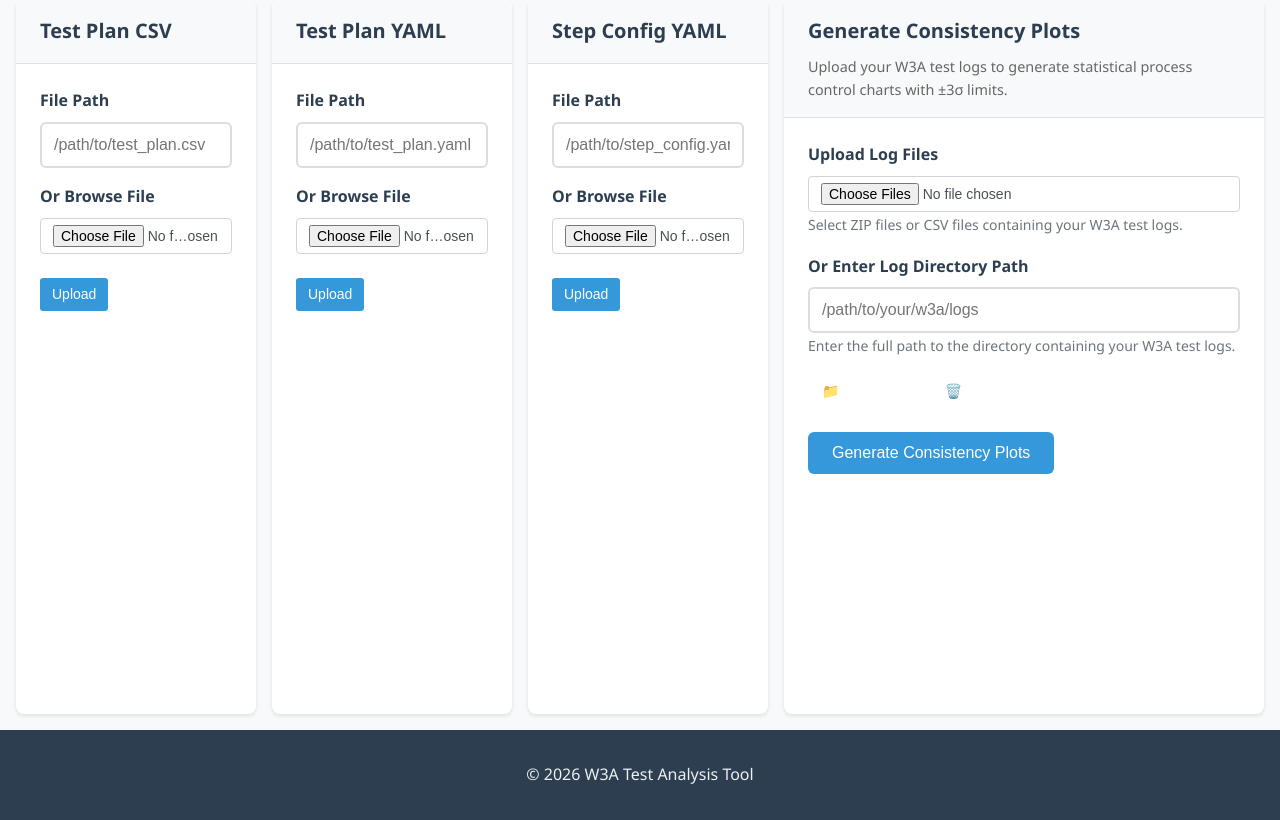
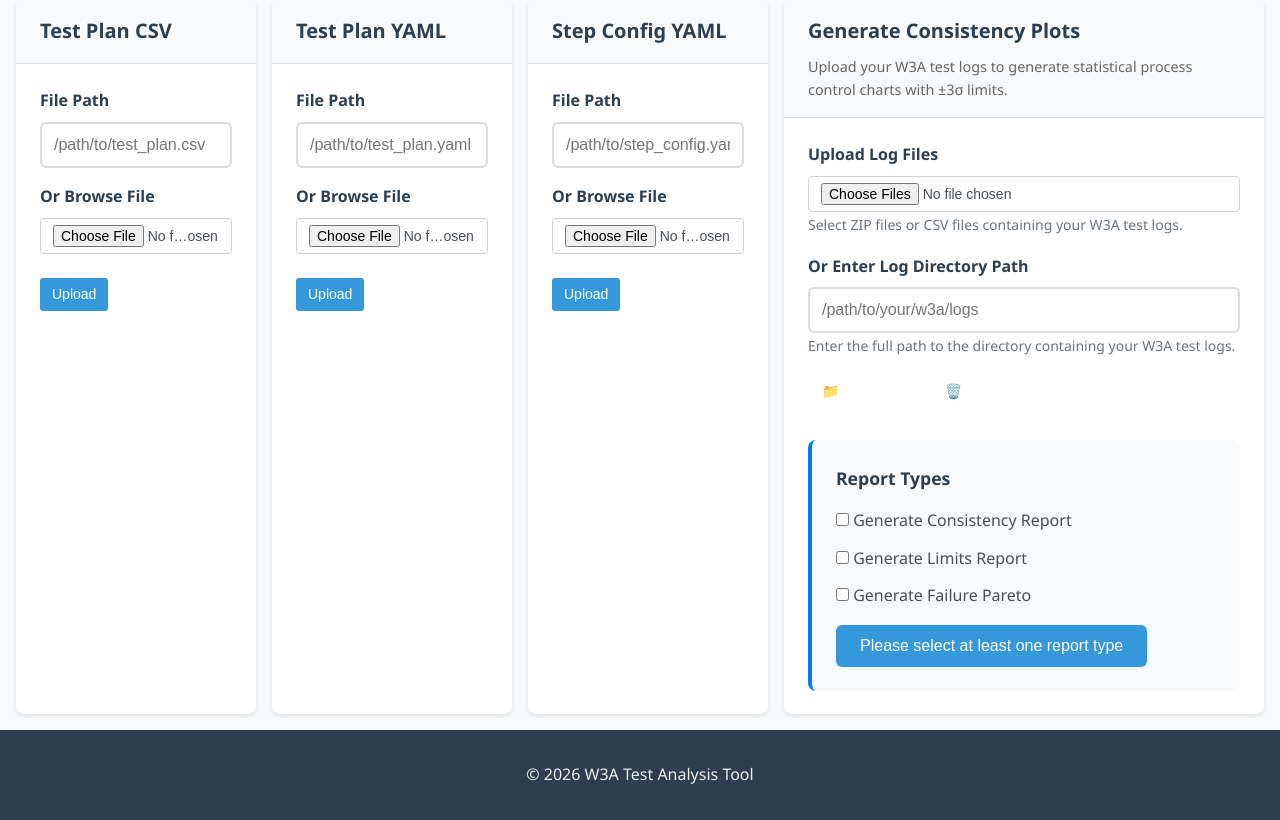
Before and after one commit to zachatblock/mte-consistency-analyzer, a Flask app: page / in a window 1280 px wide. Shown: the part 87-907 px from the top of the page. Run offline with Flask 3, Linux system fonts and the light colour scheme.

Commit message:
Implement checkbox-based report selection system
- Replace single button with checkbox selection system
- Add three report types: Consistency, Limits, Failure Pareto
- Dynamic button text based on checkbox selection
- Validation: requires at least one checkbox selected
- Modular report generation with Promise-based architecture
- Hook up Pareto functionality to backend /analyze_failures route
- Clean, professional UI with proper styling
- Ready for implementing Consistency and Limits reports

```diff
--- a/templates/consistency/index.html
+++ b/templates/consistency/index.html
@@ -176,9 +176,31 @@
                 </div>
             </div>
 
-            <div class="form-group">
-                <button type="button" class="btn btn-primary" id="generate-plots-btn" onclick="generatePlots()">
-                    <span id="btn-text">Generate Consistency Plots</span>
+            <div class="report-selection-section">
+                <h4>Report Types</h4>
+                <div class="checkbox-group">
+                    <div class="form-check">
+                        <input class="form-check-input" type="checkbox" id="consistency-report" onchange="updateGenerateButton()">
+                        <label class="form-check-label" for="consistency-report">
+                            Generate Consistency Report
+                        </label>
+                    </div>
+                    <div class="form-check">
+                        <input class="form-check-input" type="checkbox" id="limits-report" onchange="updateGenerateButton()">
+                        <label class="form-check-label" for="limits-report">
+                            Generate Limits Report
+                        </label>
+                    </div>
+                    <div class="form-check">
+                        <input class="form-check-input" type="checkbox" id="failure-pareto" onchange="updateGenerateButton()">
+                        <label class="form-check-label" for="failure-pareto">
+                            Generate Failure Pareto
+                        </label>
+                    </div>
+                </div>
+
+                <button type="button" class="btn btn-primary btn-lg w-100 mt-3" id="generate-plots-btn" onclick="generatePlots()">
+                    <span id="btn-text">Please select at least one report type</span>
                     <span id="loading-spinner" style="display: none;">
                         Processing... ⏳
                     </span>
@@ -350,6 +372,51 @@
     overflow-y: auto;
     white-space: pre-wrap;
     word-wrap: break-word;
+}
+
+/* Report Selection Styling */
+.report-selection-section {
+    margin-top: 2rem;
+    padding: 1.5rem;
+    background-color: #f8f9fa;
+    border-radius: 8px;
+    border-left: 4px solid #007bff;
+}
+
+.report-selection-section h4 {
+    color: #2c3e50;
+    margin-bottom: 1rem;
+    font-size: 1.1rem;
+}
+
+.checkbox-group {
+    margin-bottom: 1rem;
+}
+
+.form-check {
+    margin-bottom: 0.75rem;
+    padding-left: 1.5rem;
+}
+
+.form-check-input {
+    margin-left: -1.5rem;
+    margin-top: 0.25rem;
+}
+
+.form-check-label {
+    color: #495057;
+    font-weight: 500;
+    cursor: pointer;
+    user-select: none;
+}
+
+.form-check-input:checked + .form-check-label {
+    color: #007bff;
+}
+
+#generate-plots-btn.disabled {
+    opacity: 0.6;
+    cursor: not-allowed;
 }
 </style>
 {% endblock %}
@@ -536,10 +603,43 @@ function clearLogs() {
     alert('Log inputs cleared.');
 }
 
+// Update generate button based on checkbox selection
+function updateGenerateButton() {
+    const consistencyCheck = document.getElementById('consistency-report').checked;
+    const limitsCheck = document.getElementById('limits-report').checked;
+    const paretoCheck = document.getElementById('failure-pareto').checked;
+
+    const btn = document.getElementById('generate-plots-btn');
+    const btnText = document.getElementById('btn-text');
+
+    const selectedCount = [consistencyCheck, limitsCheck, paretoCheck].filter(Boolean).length;
+
+    if (selectedCount === 0) {
+        btnText.textContent = 'Please select at least one report type';
+        btn.classList.add('disabled');
+        btn.disabled = true;
+    } else {
+        let reportTypes = [];
+        if (consistencyCheck) reportTypes.push('Consistency');
+        if (limitsCheck) reportTypes.push('Limits');
+        if (paretoCheck) reportTypes.push('Pareto');
+
+        btnText.textContent = `Generate ${reportTypes.join(' + ')} Report${selectedCount > 1 ? 's' : ''}`;
+        btn.classList.remove('disabled');
+        btn.disabled = false;
+    }
+}
+
 function generatePlots() {
+    // Check if button is disabled
+    const btn = document.getElementById('generate-plots-btn');
+    if (btn.disabled) {
+        alert('Please select at least one report type first.');
+        return;
+    }
+
     const fileInput = document.getElementById('log_file_upload');
     const pathInput = document.getElementById('log_directory_path');
-    const btn = document.getElementById('generate-plots-btn');
     const btnText = document.getElementById('btn-text');
     const spinner = document.getElementById('loading-spinner');
 
@@ -551,37 +651,78 @@ function generatePlots() {
         return;
     }
 
+    // Get selected report types
+    const consistencyCheck = document.getElementById('consistency-report').checked;
+    const limitsCheck = document.getElementById('limits-report').checked;
+    const paretoCheck = document.getElementById('failure-pareto').checked;
+
     // Show loading state
     btn.disabled = true;
     btnText.style.display = 'none';
     spinner.style.display = 'inline';
 
-    // Show options for what to generate
-    const choice = confirm('Choose analysis type:\n\nOK = Consistency Plots (for all logs)\nCancel = Failure Analysis (for failed logs only)');
+    // Process each selected report type
+    const promises = [];
 
-    if (choice) {
-        // Generate consistency plots
-        generateConsistencyPlots(dirPath, btn, btnText, spinner);
-    } else {
-        // Generate failure analysis
-        generateFailureAnalysis(dirPath, btn, btnText, spinner);
+    if (consistencyCheck) {
+        promises.push(generateConsistencyReport(dirPath));
     }
+
+    if (limitsCheck) {
+        promises.push(generateLimitsReport(dirPath));
+    }
+
+    if (paretoCheck) {
+        promises.push(generateParetoReport(dirPath));
+    }
+
+    // Execute all selected reports
+    Promise.all(promises)
+        .then(results => {
+            displayCombinedResults(results);
+        })
+        .catch(error => {
+            console.error('Error:', error);
+            alert('Report generation failed: ' + error.message);
+        })
+        .finally(() => {
+            // Reset button
+            btn.disabled = false;
+            btnText.style.display = 'inline';
+            spinner.style.display = 'none';
+            updateGenerateButton(); // Restore proper button state
+        });
 }
 
-function generateConsistencyPlots(dirPath, btn, btnText, spinner) {
-    // For now, just simulate processing
-    setTimeout(() => {
-        alert('Consistency plot generation functionality will be implemented next!');
-
-        // Reset button
-        btn.disabled = false;
-        btnText.style.display = 'inline';
-        spinner.style.display = 'none';
-    }, 1000);
+// Individual report generation functions
+function generateConsistencyReport(dirPath) {
+    return new Promise((resolve, reject) => {
+        // Placeholder for consistency report generation
+        setTimeout(() => {
+            resolve({
+                type: 'consistency',
+                message: 'Consistency report functionality will be implemented next!',
+                success: true
+            });
+        }, 1000);
+    });
 }
 
-function generateFailureAnalysis(dirPath, btn, btnText, spinner) {
-    fetch('/analyze_failures', {
+function generateLimitsReport(dirPath) {
+    return new Promise((resolve, reject) => {
+        // Placeholder for limits report generation
+        setTimeout(() => {
+            resolve({
+                type: 'limits',
+                message: 'Limits report functionality will be implemented next!',
+                success: true
+            });
+        }, 1000);
+    });
+}
+
+function generateParetoReport(dirPath) {
+    return fetch('/analyze_failures', {
         method: 'POST',
         headers: {
             'Content-Type': 'application/json',
@@ -593,27 +734,60 @@ function generateFailureAnalysis(dirPath, btn, btnText, spinner) {
     .then(response => response.json())
     .then(data => {
         if (data.success) {
-            displayFailureAnalysisResults(data);
+            return {
+                type: 'pareto',
+                data: data,
+                success: true
+            };
         } else {
-            alert('Failure analysis error: ' + data.error);
+            throw new Error('Pareto analysis error: ' + data.error);
         }
-    })
-    .catch(error => {
-        console.error('Error:', error);
-        alert('Failure analysis failed: ' + error.message);
-    })
-    .finally(() => {
-        // Reset button
-        btn.disabled = false;
-        btnText.style.display = 'inline';
-        spinner.style.display = 'none';
     });
 }
 
-function displayFailureAnalysisResults(data) {
-    let resultsHtml = `
-        <div style="margin-top: 2rem; padding: 1.5rem; background: #f8f9fa; border-radius: 8px; border-left: 4px solid #dc3545;">
-            <h3 style="color: #dc3545; margin-bottom: 1rem;">🔍 Failure Analysis Results</h3>
+function displayCombinedResults(results) {
+    // Clear any existing results
+    const rightPanel = document.querySelector('.right-panel .panel-content');
+    const existingResults = rightPanel.querySelector('.combined-results');
+
+    if (existingResults) {
+        existingResults.remove();
+    }
+
+    let combinedHtml = '<div class="combined-results" style="margin-top: 2rem;">';
+
+    results.forEach(result => {
+        if (result.type === 'consistency') {
+            combinedHtml += `
+                <div style="margin-bottom: 2rem; padding: 1.5rem; background: #e7f3ff; border-radius: 8px; border-left: 4px solid #007bff;">
+                    <h3 style="color: #007bff; margin-bottom: 1rem;">📊 Consistency Report</h3>
+                    <p>${result.message}</p>
+                </div>
+            `;
+        } else if (result.type === 'limits') {
+            combinedHtml += `
+                <div style="margin-bottom: 2rem; padding: 1.5rem; background: #fff3cd; border-radius: 8px; border-left: 4px solid #ffc107;">
+                    <h3 style="color: #856404; margin-bottom: 1rem;">📏 Limits Report</h3>
+                    <p>${result.message}</p>
+                </div>
+            `;
+        } else if (result.type === 'pareto') {
+            combinedHtml += generateParetoResultsHtml(result.data);
+        }
+    });
+
+    combinedHtml += '</div>';
+
+    // Add to right panel
+    const resultsDiv = document.createElement('div');
+    resultsDiv.innerHTML = combinedHtml;
+    rightPanel.appendChild(resultsDiv);
+}
+
+function generateParetoResultsHtml(data) {
+    return `
+        <div style="margin-bottom: 2rem; padding: 1.5rem; background: #f8f9fa; border-radius: 8px; border-left: 4px solid #dc3545;">
+            <h3 style="color: #dc3545; margin-bottom: 1rem;">🔍 Failure Pareto Analysis</h3>
 
             <div style="display: grid; grid-template-columns: repeat(auto-fit, minmax(200px, 1fr)); gap: 1rem; margin-bottom: 1.5rem;">
                 <div style="background: white; padding: 1rem; border-radius: 6px; text-align: center;">
@@ -633,23 +807,19 @@ function displayFailureAnalysisResults(data) {
             <div style="display: grid; grid-template-columns: 1fr 1fr; gap: 2rem;">
                 <div>
                     <h4 style="color: #2c3e50; margin-bottom: 0.5rem;">🔥 Top Failed Tests:</h4>
-                    <ol style="margin: 0; padding-left: 1.5rem;">`;
-
-    data.top_failed_tests.forEach(([test, count]) => {
-        resultsHtml += `<li style="margin: 0.25rem 0;"><strong>${test}</strong>: ${count} failures</li>`;
-    });
-
-    resultsHtml += `</ol>
+                    <ol style="margin: 0; padding-left: 1.5rem;">
+                        ${data.top_failed_tests.map(([test, count]) =>
+                            `<li style="margin: 0.25rem 0;"><strong>${test}</strong>: ${count} failures</li>`
+                        ).join('')}
+                    </ol>
                 </div>
                 <div>
                     <h4 style="color: #2c3e50; margin-bottom: 0.5rem;">⚠️ Top First Errors:</h4>
-                    <ol style="margin: 0; padding-left: 1.5rem;">`;
-
-    data.top_first_errors.forEach(([error, count]) => {
-        resultsHtml += `<li style="margin: 0.25rem 0;"><strong>${error}</strong>: ${count} occurrences</li>`;
-    });
-
-    resultsHtml += `</ol>
+                    <ol style="margin: 0; padding-left: 1.5rem;">
+                        ${data.top_first_errors.map(([error, count]) =>
+                            `<li style="margin: 0.25rem 0;"><strong>${error}</strong>: ${count} occurrences</li>`
+                        ).join('')}
+                    </ol>
                 </div>
             </div>
 
@@ -663,19 +833,6 @@ function displayFailureAnalysisResults(data) {
             </div>
         </div>
     `;
-
-    // Find the right panel content and append results
-    const rightPanel = document.querySelector('.right-panel .panel-content');
-    const existingResults = rightPanel.querySelector('.failure-analysis-results');
-
-    if (existingResults) {
-        existingResults.innerHTML = resultsHtml;
-    } else {
-        const resultsDiv = document.createElement('div');
-        resultsDiv.className = 'failure-analysis-results';
-        resultsDiv.innerHTML = resultsHtml;
-        rightPanel.appendChild(resultsDiv);
-    }
 }
 </script>
 {% endblock %}
```
